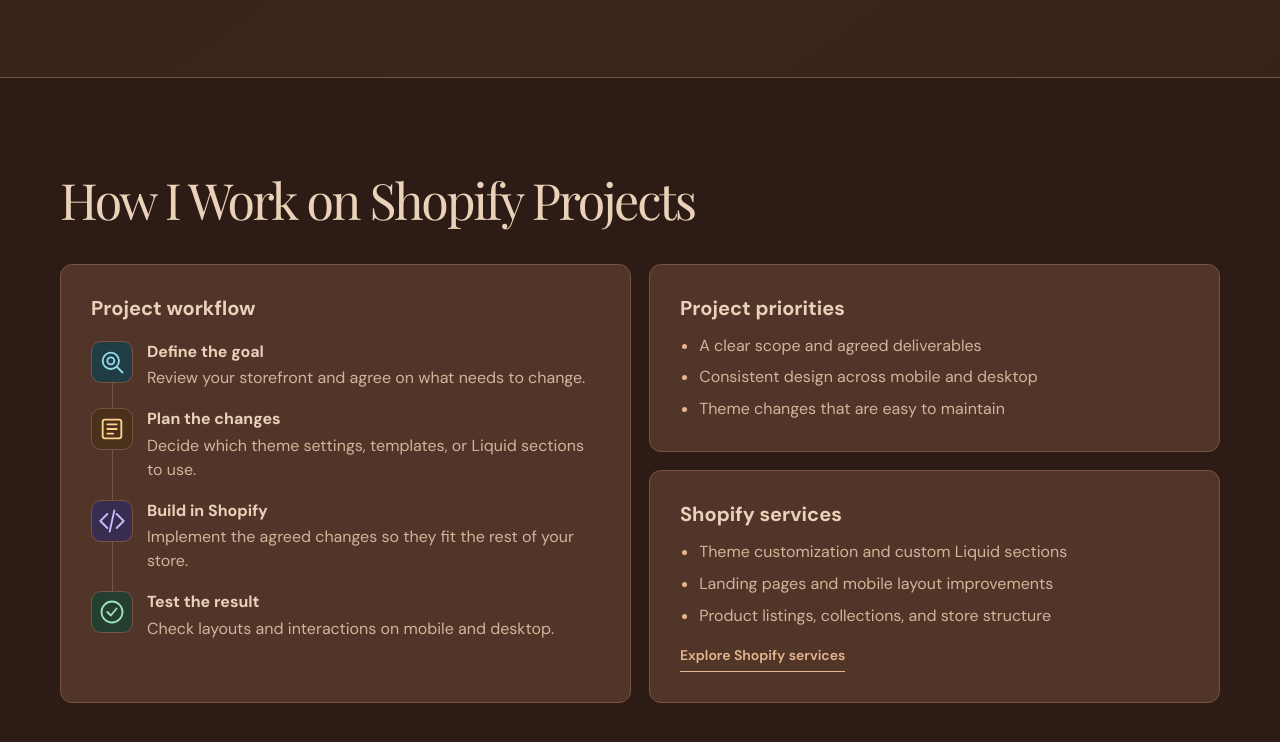
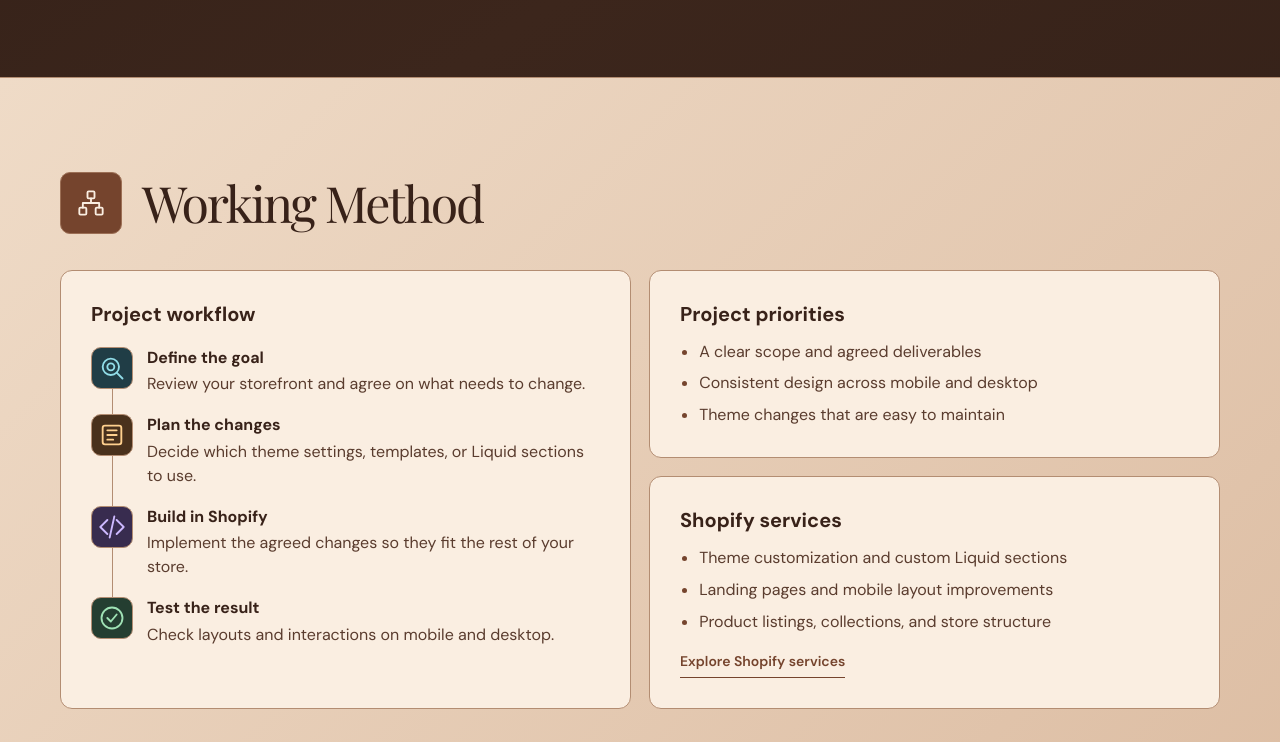
Before and after one commit to musheghharutyunyan5/Personal_cv, a plain HTML site: page index.html in a window 1280 px wide. Shown: the part 2098-2840 px from the top of the page. Drawn offline with nearby package versions, Linux system fonts and the light colour scheme.

Commit message:
Give Working Method a lighter workspace palette

```diff
--- a/index.html
+++ b/index.html
@@ -523,7 +523,27 @@
     /* Process */
 
     .process {
-      background: var(--paper-dark);
+      --ink: #382219;
+      --muted: #5a3c2e;
+      --accent: #75442d;
+      --line: #b38d72;
+      --skill-card: #faeee1;
+      background: linear-gradient(135deg, #efdbc7, #ddbea4);
+      color: var(--ink);
+    }
+
+    .process-heading {
+      display: flex;
+      align-items: center;
+      gap: clamp(12px, 2vw, 20px);
+    }
+
+    .process-heading .process-heading-icon {
+      width: clamp(46px, 6vw, 62px);
+      height: clamp(46px, 6vw, 62px);
+      border-color: #9c6f55;
+      background: #75442d;
+      color: #faeee1;
     }
 
     .process-layout {
@@ -1199,7 +1219,12 @@
     <section class="section process" id="process" aria-labelledby="process-heading">
       <div class="container">
         <div class="section-heading reveal">
-          <h2 class="serif" id="process-heading">How I Work on Shopify Projects</h2>
+          <h2 class="serif process-heading" id="process-heading">
+            <span class="service-symbol process-heading-icon" aria-hidden="true">
+              <svg viewBox="0 0 24 24" focusable="false"><rect x="9" y="2" width="6" height="6" rx="1"/><rect x="2" y="16" width="6" height="6" rx="1"/><rect x="16" y="16" width="6" height="6" rx="1"/><path d="M12 8v4m-7 4v-4h14v4"/></svg>
+            </span>
+            <span>Working Method</span>
+          </h2>
         </div>
 
         <div class="process-layout">
```
